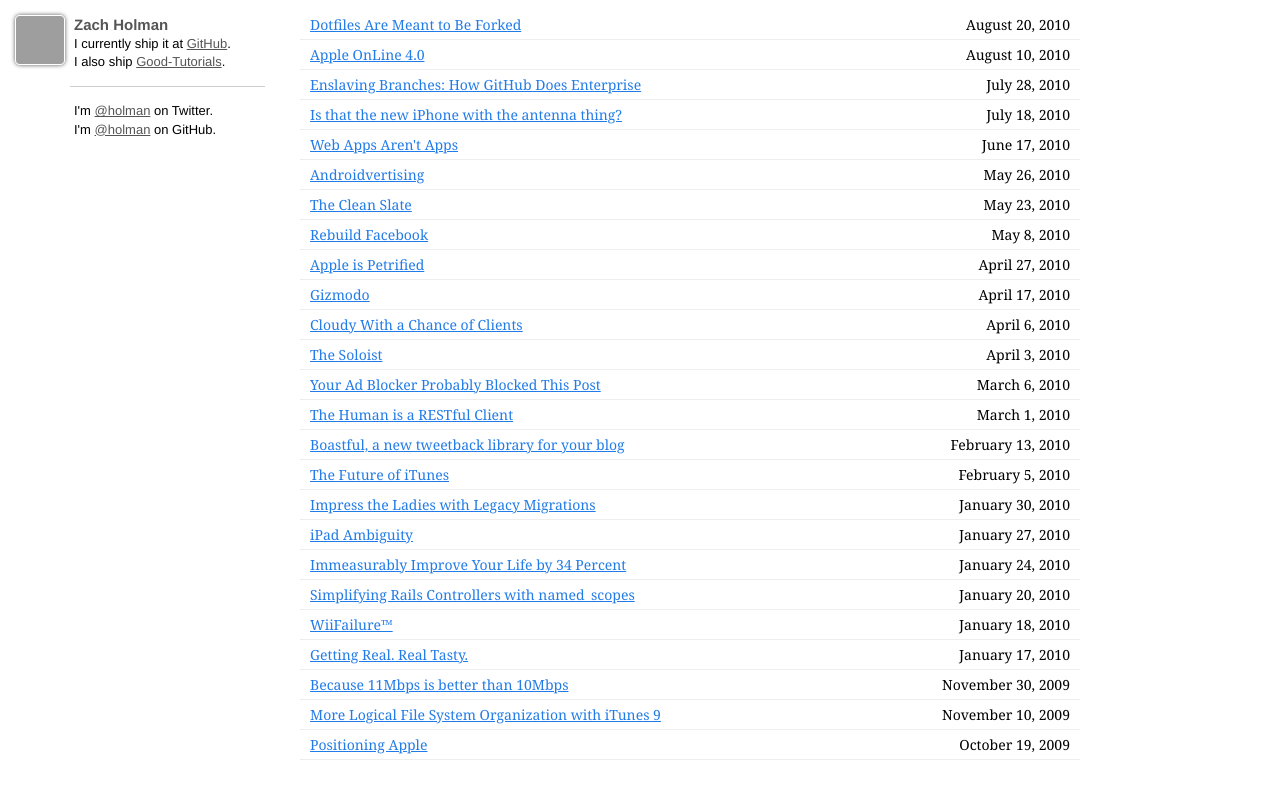
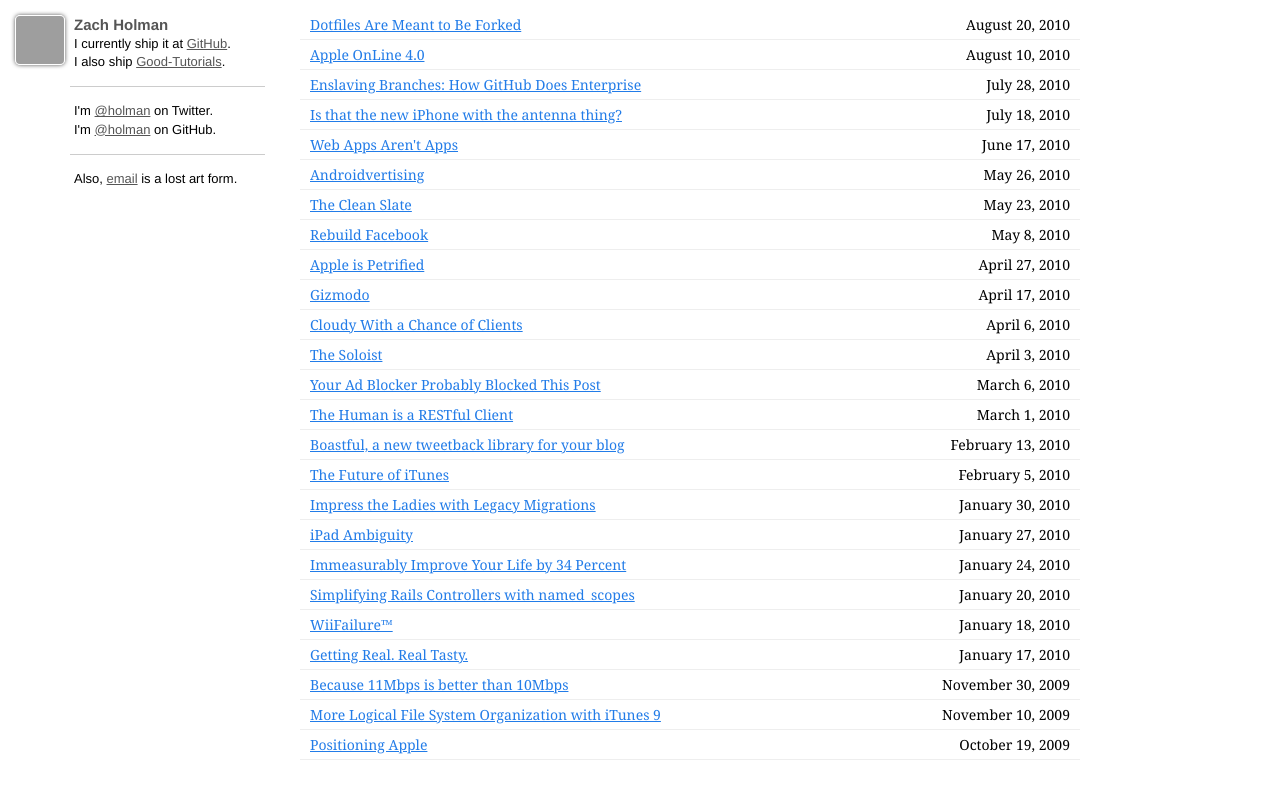
Before and after one commit to broccolini/designertocoder.github.com, a Jekyll site: the page built from index.html, in a window 1280 px wide. Shown: the top 799 px of the page. Built offline with Jekyll 4.4.1, drawn with Linux system fonts in a browser that asks for light colours; nearby versions of some CDN libraries; Markdown is read by kramdown in place of the engine named in the settings; grey boxes are pictures that could not be loaded.

Commit message:
Email is the original social network

```diff
--- a/_layouts/layout.html
+++ b/_layouts/layout.html
@@ -32,9 +32,14 @@
       I currently ship it at <a href="http://github.com">GitHub</a>.<br />
       I also ship <a href="http://www.good-tutorials.com">Good-Tutorials</a>.<br />
     </div>
-    <div class="byline">
+    <div class="byline separation">
       I'm <a href="http://twitter.com/holman">@holman</a> on Twitter.<br />
       I'm <a href="http://github.com/holman">@holman</a> on GitHub.<br />
+    </div>
+    <div class="byline">
+      Also, <a
+      href="mailto:&#109;&#105;&#110;&#101;&#115;&#104;&#097;&#102;&#116;&#045;&#103;&#097;&#112;&#064;&#122;&#097;&#099;&#104;&#104;&#111;&#108;&#109;&#097;&#110;&#046;&#099;&#111;&#109;">email</a>
+      is a lost art form.
     </div>
   </div>
 </div>
```
